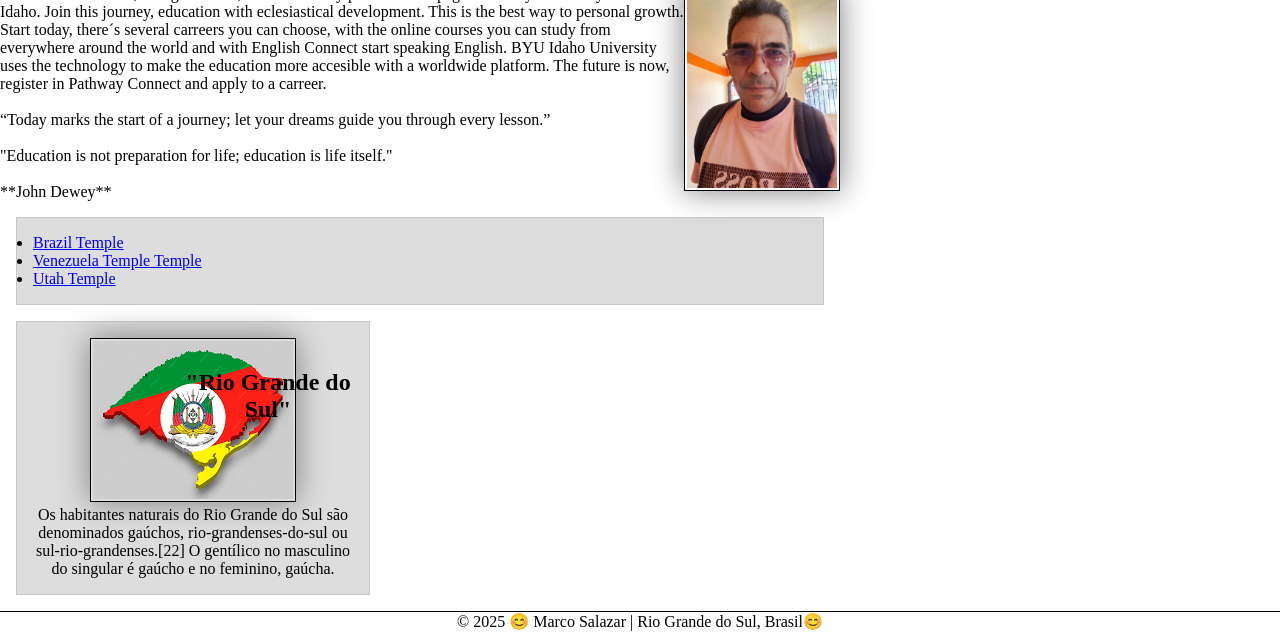
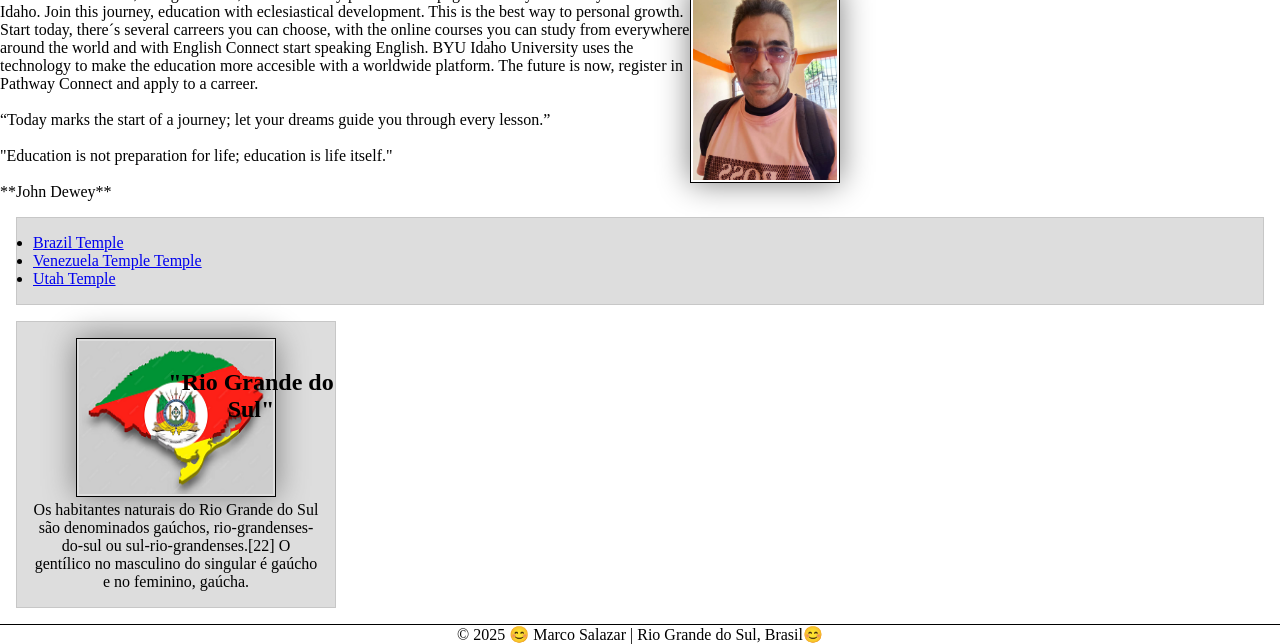
Before and after one commit to sauriodont/wdd130, a plain HTML site: page index.html in a window 1280 px wide. Shown: the part 304-948 px from the top of the page. Drawn offline with Linux system fonts and the light colour scheme.

Commit message:
changes css2

```diff
--- a/index.html
+++ b/index.html
@@ -35,12 +35,13 @@
         **John Dewey**
 
     </p>
-    <ul class = "box">
-        <li><a href="https://www.churchofjesuschrist.org/temples/details/brasilia-brazil-temple?lang=eng" target = "_blank"> Brazil Temple </a></li>
-        <li><a href="https://www.churchofjesuschrist.org/temples/details/caracas-venezuela-temple?lang=eng" target = "_blank"> Venezuela Temple Temple </a></li>
-        <li><a href="https://www.churchofjesuschrist.org/temples/details/brigham-city-utah-temple?lang=eng" target = "_blank"> Utah Temple </a></li>
-    </ul>
+
 </main>
+<ul class = "box">
+    <li><a href="https://www.churchofjesuschrist.org/temples/details/brasilia-brazil-temple?lang=eng" target = "_blank"> Brazil Temple </a></li>
+    <li><a href="https://www.churchofjesuschrist.org/temples/details/caracas-venezuela-temple?lang=eng" target = "_blank"> Venezuela Temple Temple </a></li>
+    <li><a href="https://www.churchofjesuschrist.org/temples/details/brigham-city-utah-temple?lang=eng" target = "_blank"> Utah Temple </a></li>
+</ul>
     <aside class="box">
         <h2>"Rio Grande do Sul"</h2>
         <img src="images/riogrande.png" alt=" Rio Grande do Sul">
--- a/styles/styles.css
+++ b/styles/styles.css
@@ -2,7 +2,7 @@
 *{
    margin: 0;
    padding: 0;
-   box-sizing: 0;
+   box-sizing: border-box;
 
 }
     main { max-width: 840px;}
@@ -29,7 +29,7 @@ p {
     padding: 0;
 }
 aside{
-    width: 20rem;
+    width: 20em;
     margin: 2rem;
     border: 1px solid rgb(0 0 0 /0.2);
     padding: 1rem;
@@ -57,7 +57,7 @@ footer{
     border-top: 1px solid #000;
     text-align: center;
 }
-/* Class Selectors*/
+/* Class Selectors */
 .box{
     margin: 1rem;
     border: 1px solid rgb(0 0 0 /10%);
```
